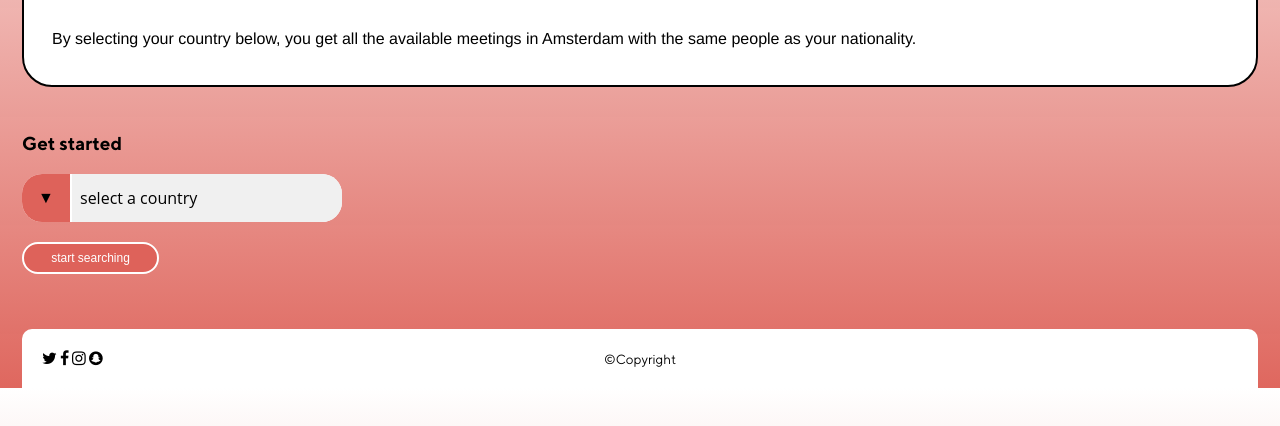
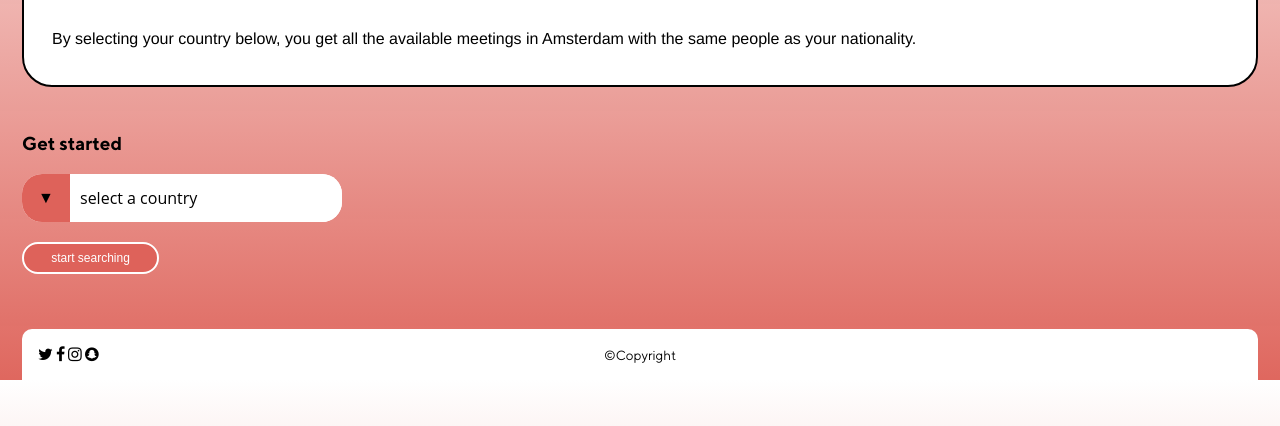
Before and after one commit to LauraMiskovic/Project_individueel, a plain HTML site: page index.html in a window 1280 px wide. Shown: the part 372-798 px from the top of the page. Drawn offline with Linux system fonts and the light colour scheme.

Commit message:
Add files via upload

```diff
--- a/style.css
+++ b/style.css
@@ -265,12 +265,12 @@ main section:last-child h3 {
 }
 
 select {
-    appearance:none;
+    appearance: none!important;;
     outline:0;
     box-shadow:none;
     border:0!important;
-    background: #F0F0F0;
-    background-image: none;
+    background: #ffffff;
+    background-image: none!important;
     flex: 1;
     padding: 0 .5em;
     color:rgb(0, 0, 0);
@@ -298,11 +298,11 @@ select {
     padding: 0 1em;
     background: #DE625A;
     cursor:pointer;
-    pointer-events:none;
+    pointer-events:none!important;
     transition:.25s all ease;
  }
  .select:hover::after {
-    color: #ffffff;
+    color: #ffffff!important;
  }
 
 main section:last-child input {
@@ -455,7 +455,7 @@ margin: 20px 0 45px 0;
 footer {
     background-color: white;
     text-align: center;
-    padding: 20px;
+    padding: 16px;
     border-radius: 10px 10px 0 0;
     position: relative;
     margin-top: 55px;
```
